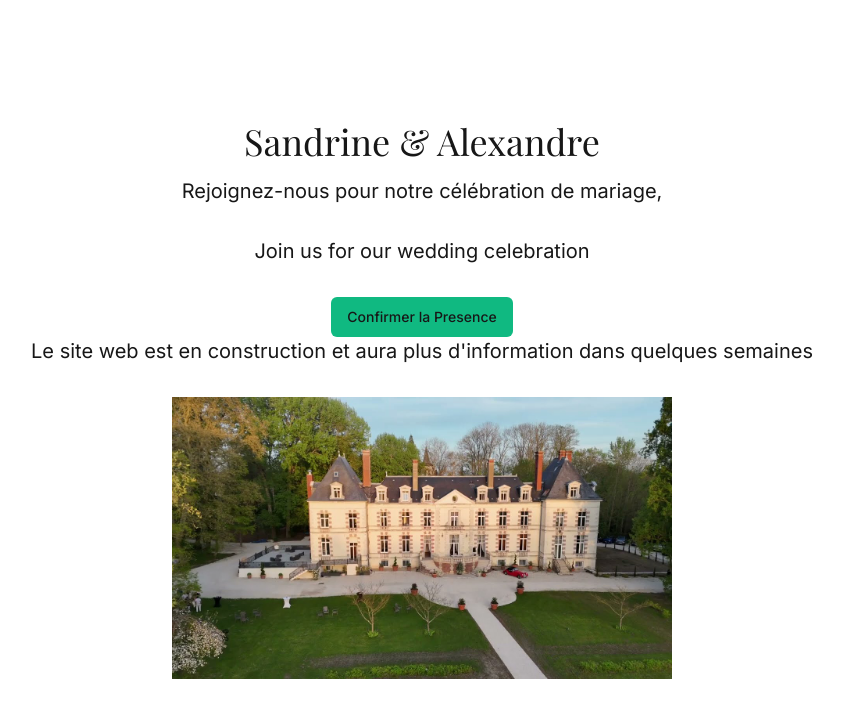
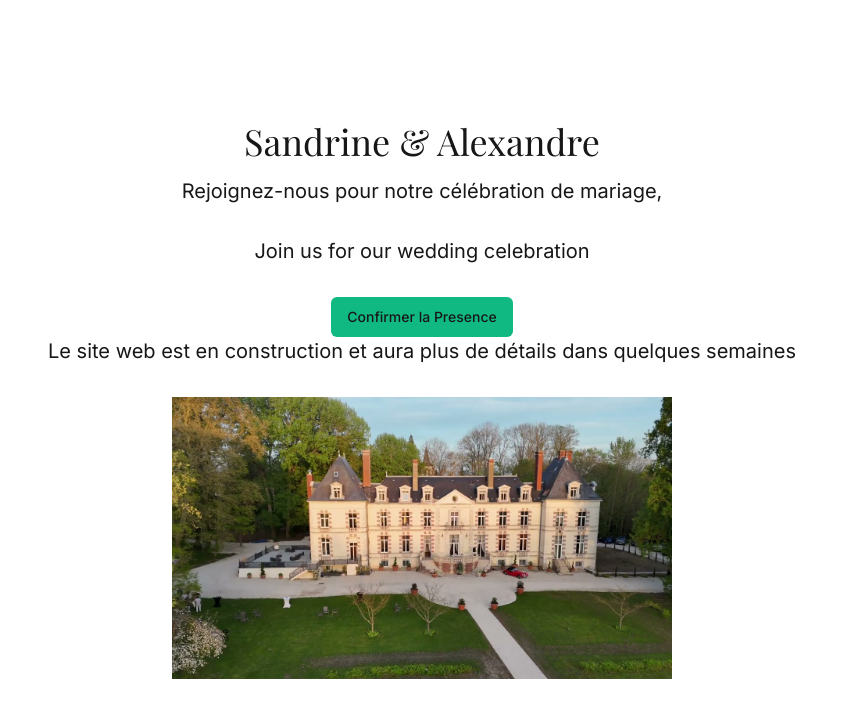
Before and after one commit to Agontchi/weddingsandrinealexandre, a Next.js app: page / in a window 1280 px wide. Shown: the top 718 px of the page, without its empty margins (218-1061 px from the left). Built offline with nearby package versions, Linux system fonts and the light colour scheme; a web font is replaced by a local one.

Commit message:
attention au appostrophes

```diff
--- a/src/app/page.tsx
+++ b/src/app/page.tsx
@@ -8,8 +8,6 @@ export default function Home() {
   return (
     <main className="flex min-h-screen flex-col items-center justify-center p-24">
 
-
-
       <h1 className="text-4xl font-serif mb-4">Sandrine & Alexandre</h1>
 
       <p className="text-xl mb-8">Rejoignez-nous pour notre célébration de mariage,</p>
@@ -19,7 +17,7 @@ export default function Home() {
         <Button>Confirmer la Presence</Button>
       </Link>
 
-      <p className="text-xl mb-8">Le site web est en construction et aura plus d'information dans quelques semaines</p>
+      <p className="text-xl mb-8">Le site web est en construction et aura plus de détails dans quelques semaines</p>
       <Image
         src="/images/image_principale.jpg"
         alt="Your Image"
```
